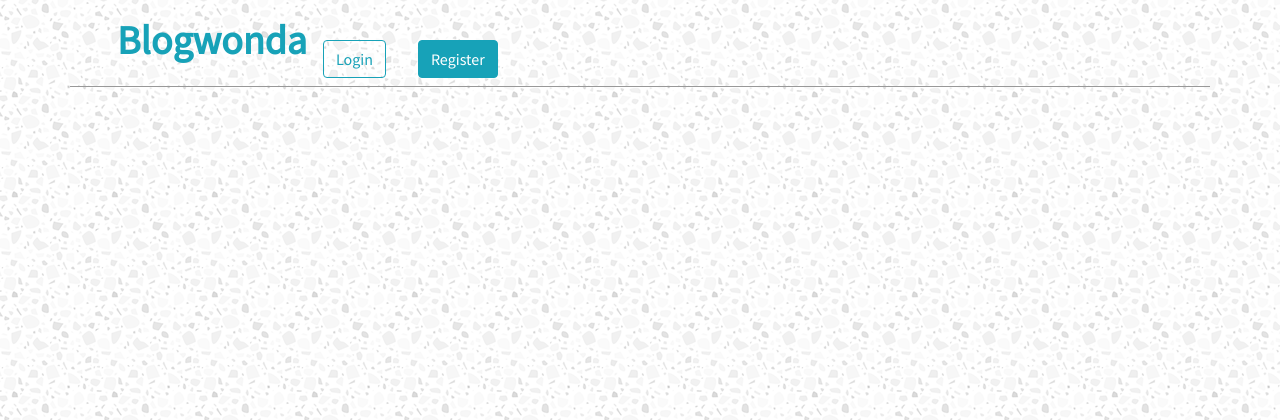
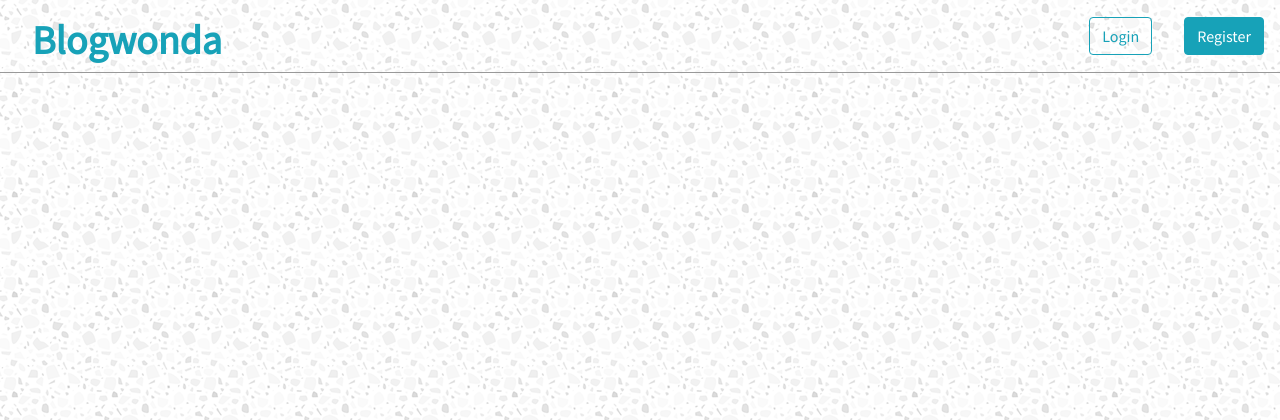
Before and after one commit to Psami-wondah/Zuri-Blog, a Django app: page / in a window 1280 px wide. Shown: the top 420 px of the page. Run offline with Django 3.2, Linux system fonts and the light colour scheme; data that the repository does not hold is empty; some libraries are stand-ins or nearby versions.

Commit message:
some minor shii

```diff
--- a/templates/base.html
+++ b/templates/base.html
@@ -20,22 +20,25 @@
     </head>
 <body>
 {% include 'messages.html' %}
-<header class="navbar-expand-sm container">
+<header class="navbar-expand-sm ">
 
     <a class="navbar navbar-left">
         <h1 class="font-weight-bold"><a href="{% url 'home' %}" class="text-info">Blogwonda</a></h1>
     </a>
 
     {% if user.is_authenticated %}
-    <div class="navbar nav-right">
+    <div class="navbar form-inline ml-auto">
 {#    <div class="collapse navbar-collapse" id="mainMenu">#}
 
-          <button type="button" class="btn nav-link dropdown-toggle text-info" href="#" id="userMenu" data-toggle="dropdown" aria-haspopup="true" aria-expanded="false">
+          <button type="button" class="btn nav-link dropdown-toggle text-info" href="#" id="userMenu"
+                  data-toggle="dropdown" aria-haspopup="true" aria-expanded="false">
             Welcome, {{ user.username }}
           </button>
     <div class="dropdown-menu border" style="border-radius: 10px" aria-labelledby="userMenu">
-        <a class="dropdown-item btn-light" href="{% url 'post_new' %}"><button class="btn btn-info" type="submit">New Blog Post</button></a>
-        <a class="dropdown-item btn-light"  href="{% url 'password_change' %}"><button class="btn btn-info" type="submit">Change Password</button></a>
+        <a class="dropdown-item btn-light" href="{% url 'post_new' %}"><button class="btn btn-info"
+                                                                               type="submit">New Blog Post</button></a>
+        <a class="dropdown-item btn-light"  href="{% url 'password_change' %}"><button class="btn btn-info"
+                                                                                       type="submit">Change Password</button></a>
         <div class="dropdown-divider"></div>
         <a class="dropdown-item btn-light" href="/logout"><button class="btn btn-outline-info" type="submit">Logout</button></a>
 {#        <p class="text-info font-italic">Welcome, {{ user.username }}</p>#}
@@ -48,7 +51,7 @@
 
 
     {% else %}
-        <div class=" nav-right">
+        <div class="form-inline ml-auto">
         <a class="nav-link" href="/login"><button class="btn btn-outline-info">Login</button></a>
         <a class="nav-link" href="/register" ><button class="btn btn-info">Register</button></a>
         </div>
```
Also changed, not shown: blog/tests.py (+7 -0 lines).
